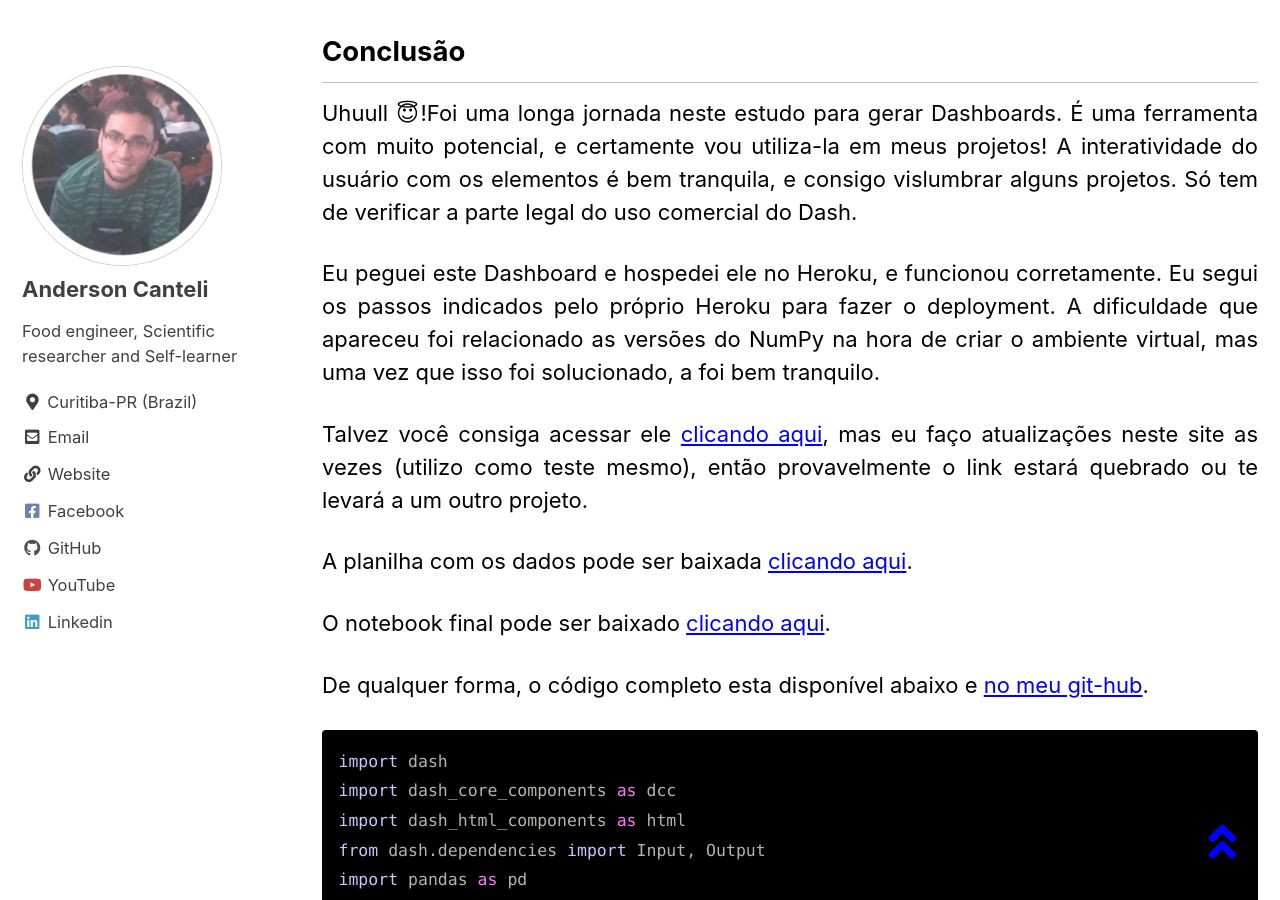
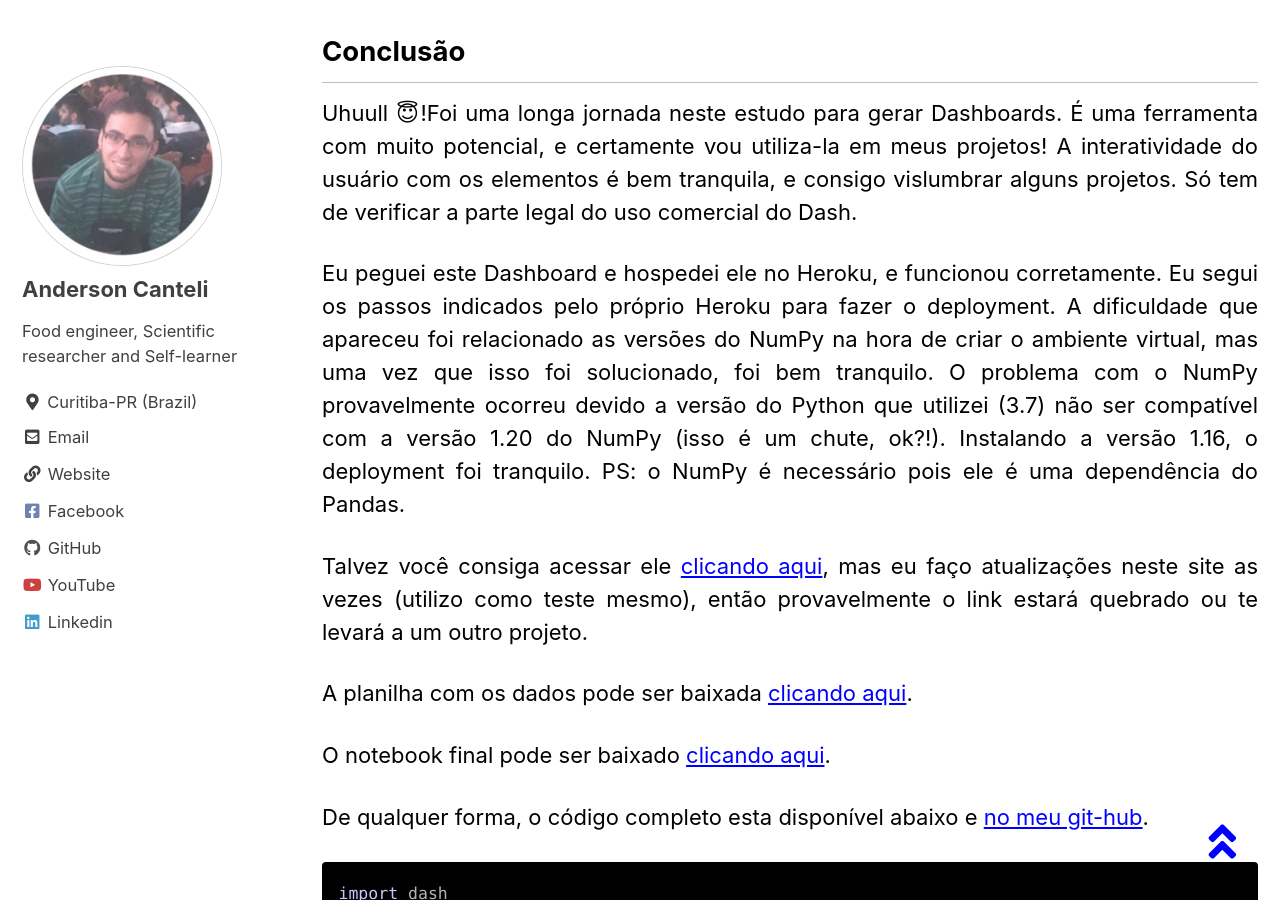
Before and after one commit to andersonmdcanteli/andersonmdcanteli.github.io, a Jekyll site: the page built from _posts/2021-02-06-Dashboards-Parte-3.md, in a window 1280 px wide and 900 px high, scrolled down 27711 px. Built offline with Jekyll 4.4.1, drawn with Linux system fonts in a browser that asks for light colours; cached includes are drawn as plain includes.

Commit message:
Update 2021-02-06-Dashboards-Parte-3.md
atualização sobre a informação do deployment para o heroku

```diff
--- a/_posts/2021-02-06-Dashboards-Parte-3.md
+++ b/_posts/2021-02-06-Dashboards-Parte-3.md
@@ -708,7 +708,7 @@ E eu vou aproveitar e colocar nesta mesma Div meu contato, mas sem links.
 Uhuull 😇!Foi uma longa jornada neste estudo para gerar Dashboards. É uma ferramenta com muito potencial, e certamente vou utiliza-la em meus projetos! A interatividade do usuário com os elementos é bem tranquila, e consigo vislumbrar alguns projetos. Só tem de verificar a parte legal do uso comercial do Dash.
 {: .text-justify}
 
-Eu peguei este Dashboard e hospedei ele no Heroku, e funcionou corretamente. Eu segui os passos indicados pelo próprio Heroku para fazer o deployment. A dificuldade que apareceu foi relacionado as versões do NumPy na hora de criar o ambiente virtual, mas uma vez que isso foi solucionado, a foi bem tranquilo.
+Eu peguei este Dashboard e hospedei ele no Heroku, e funcionou corretamente. Eu segui os passos indicados pelo próprio Heroku para fazer o deployment. A dificuldade que apareceu foi relacionado as versões do NumPy na hora de criar o ambiente virtual, mas uma vez que isso foi solucionado, foi bem tranquilo. O problema com o NumPy provavelmente ocorreu devido a versão do Python que utilizei (3.7) não ser compatível com a versão 1.20 do NumPy (isso é um chute, ok?!). Instalando a versão 1.16, o deployment foi tranquilo.  PS: o NumPy é necessário pois ele é uma dependência do Pandas.
 {: .text-justify}
 
  Talvez você consiga acessar ele <a href="#">clicando aqui</a>, mas eu faço atualizações neste site as vezes (utilizo como teste mesmo), então provavelmente o link estará quebrado ou te levará a um outro projeto.
```
